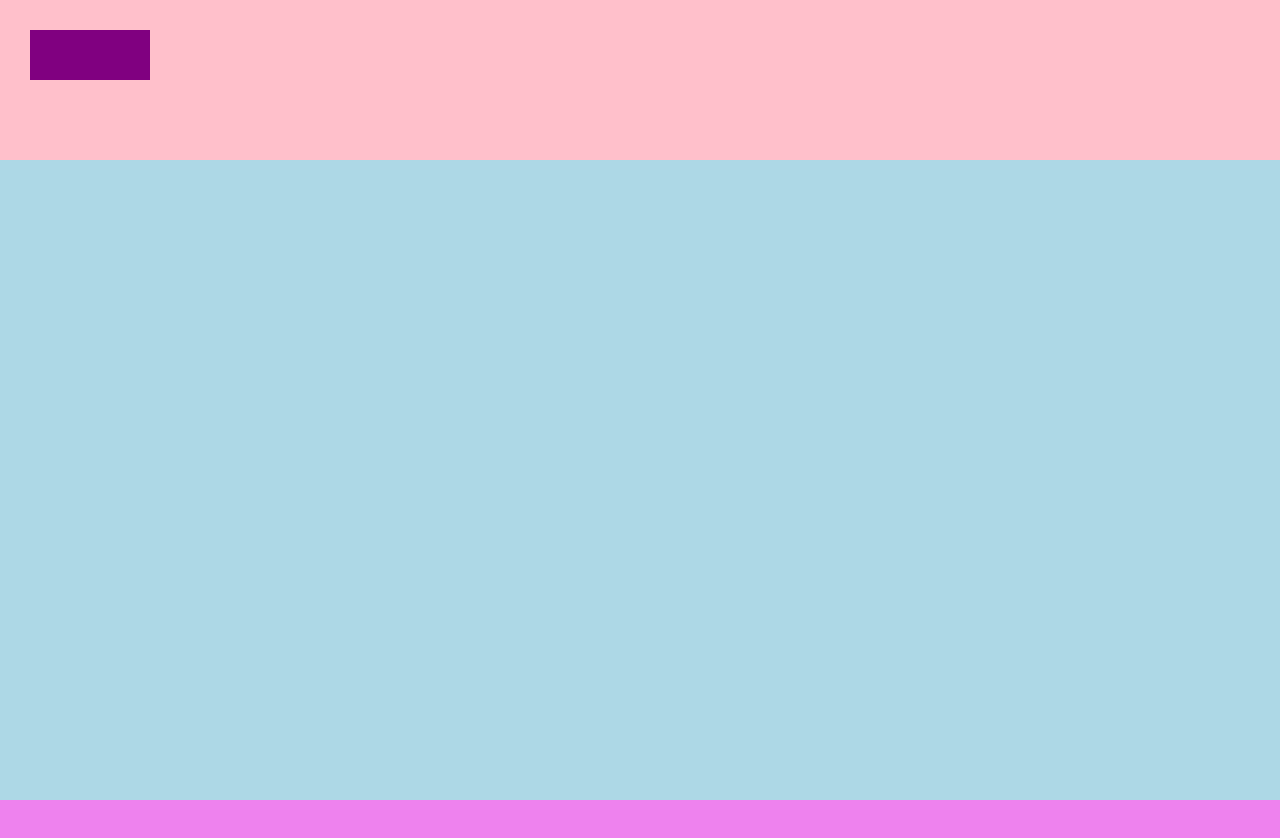
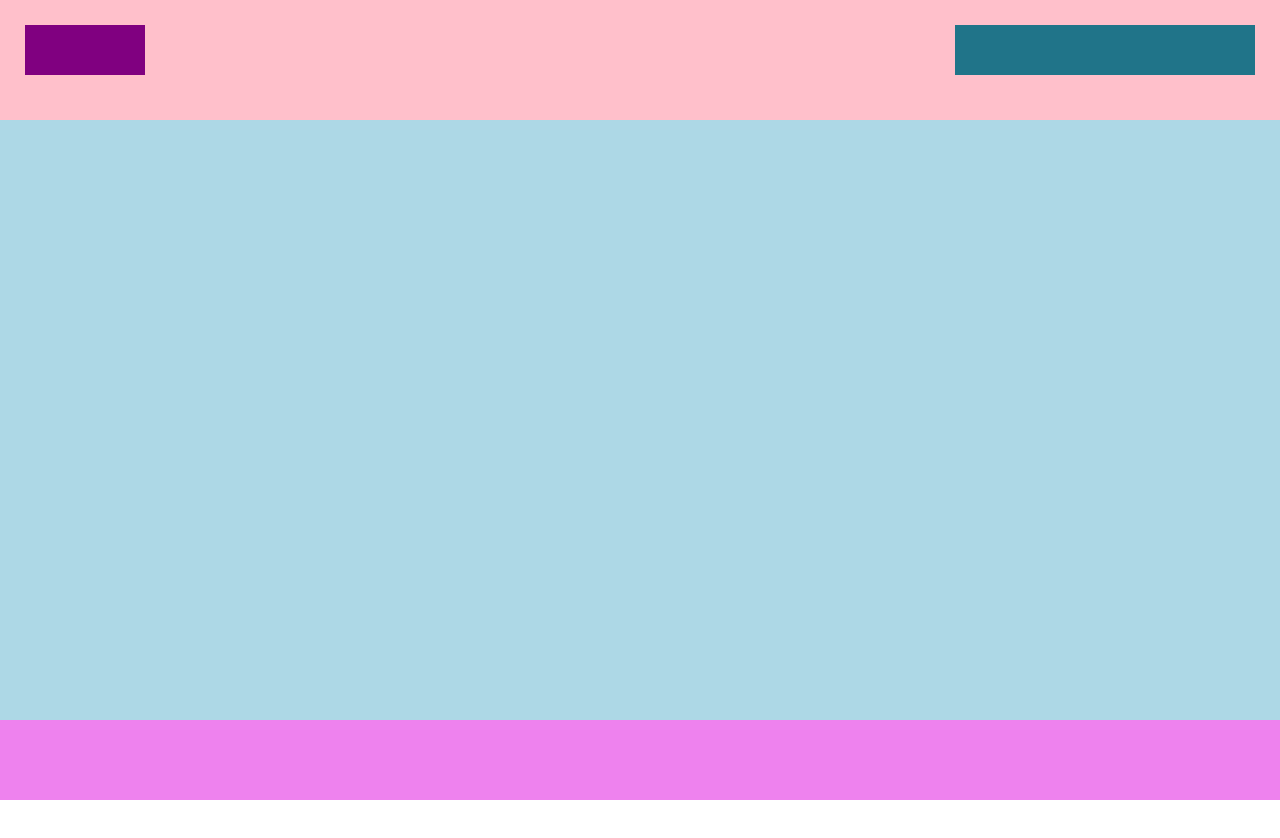
Before and after one commit to lsy0194/0923_layout, a plain HTML site: page index.html in a window 1280 px wide. After the commit the page ends 800 px from the top, so only its background shows below. Drawn offline with Linux system fonts and the light colour scheme.

Commit message:
style에서 heade,section 사이즈 조정, menu 위치 결정, html태그 오류 수정

```diff
--- a/index.html
+++ b/index.html
@@ -11,7 +11,7 @@
 <body></body>
 <header>
   <div class="logo"></div>
-  <div class="main"></div>
+  <div class="menu"></div>
 </header>
 <section>
   <div class="main_contant"></div>
--- a/scss/style.scss
+++ b/scss/style.scss
@@ -5,7 +5,7 @@ body {
 	height: 100vh;
 	header {
 		width: 100%;
-		height: 20vh;
+		height: 15vh;
 		position: relative;
 		background: pink;
 		overflow: hidden;
@@ -15,15 +15,22 @@ body {
 			height: 50px;
 			top: 0;
 			left: 0;
-			margin: 30px;
+			margin: 25px;
 			background: purple;
 		}
 		.menu {
+			position: absolute;
+			width: 300px;
+			height: 50px;
+			top: 0;
+			right: 0;
+			margin: 25px;
+			background: rgb(32, 116, 137);
 		}
 	}
 	section {
 		width: 100%;
-		height: 80vh;
+		height: 75vh;
 		background: lightblue;
 	}
 	footer {
```
Also changed, not shown: css/style.css, 1 other file.
